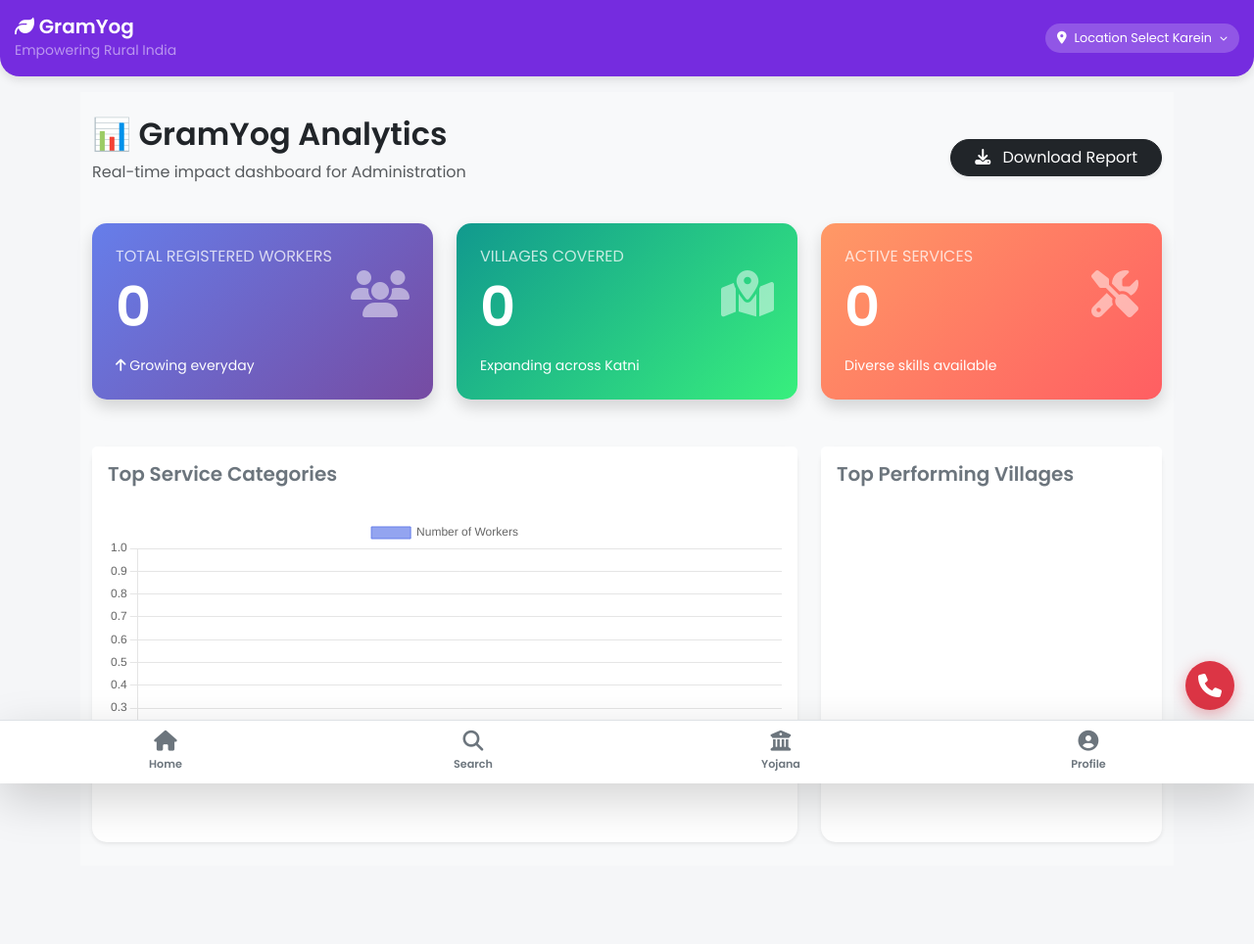
After one commit to viveksahu1408/GramYog, a Django app: page /dashboard/admin-dashboard/ in a window 1280 px wide. The commit adds this page. Shown: the whole page at 98% size. Run offline with Django 5.2, Linux system fonts and the light colour scheme; the visitor is signed in with stand-in values (Sample User, id 1); data that the repository does not hold is empty; some web fonts are replaced.

Commit message:
Fixed UI dashboard screen

```diff
--- a/GramYog/urls.py
+++ b/GramYog/urls.py
@@ -12,6 +12,8 @@ urlpatterns = [
 
     # Phir baki cheezen check karo (jaise Tractor category)
     path('', include('core.urls')),
+
+    path('dashboard/', include('dashboard.urls')),
 ]
 
 # Photo dikhane ke liye ye code bhi jod dena agar nahi joda to:
--- a/core/templates/core/home.html
+++ b/core/templates/core/home.html
@@ -30,7 +30,7 @@
 <div class="row g-3">
     {% for cat in categories %}
     <div class="col-4 col-md-3 text-center">
-        <a href="{% url 'service_list_by_category' cat.slug %}" class="text-decoration-none">
+        <a href="{% url 'service_list' cat.slug %}" class="text-decoration-none">
             <div class="card border-0 shadow-sm h-100 py-3" style="border-radius: 15px; transition: transform 0.2s;">
                 <div class="card-body p-2">
 
@@ -57,7 +57,8 @@
                             {% elif "Tent" in cat.name %}
                                 <i class="fas fa-campground fa-2x text-danger"></i>
                             {% else %}
-                                <i class="fas fa-briefcase fa-2x text-primary"></i> {% endif %}
+                                <i class="fas fa-briefcase fa-2x text-primary"></i>
+                            {% endif %}
                         </div>
                     {% endif %}
 
--- /dev/null
+++ b/dashboard/templates/dashboard/admin_dashboard.html
@@ -0,0 +1,136 @@
+{% extends 'core/base.html' %}
+
+{% block content %}
+<script src="https://cdn.jsdelivr.net/npm/chart.js"></script>
+
+<div class="container-fluid py-4" style="background-color: #f8f9fa;">
+
+    <div class="d-flex justify-content-between align-items-center mb-4">
+        <div>
+            <h2 class="fw-bold text-dark">📊 GramYog Analytics</h2>
+            <p class="text-muted">Real-time impact dashboard for Administration</p>
+        </div>
+        <a href="{% url 'download_report' %}" class="btn btn-dark rounded-pill px-4 shadow-sm">
+            <i class="fas fa-download me-2"></i> Download Report
+        </a>
+    </div>
+
+    <div class="row g-4 mb-5">
+        <div class="col-md-4">
+            <div class="card border-0 shadow text-white h-100" style="background: linear-gradient(135deg, #667eea 0%, #764ba2 100%); border-radius: 15px;">
+                <div class="card-body p-4">
+                    <div class="d-flex justify-content-between align-items-center">
+                        <div>
+                            <h6 class="text-uppercase mb-2 opacity-75">Total Registered Workers</h6>
+                            <h2 class="display-4 fw-bold mb-0">{{ total_providers }}</h2>
+                        </div>
+                        <i class="fas fa-users fa-3x opacity-50"></i>
+                    </div>
+                    <p class="mt-3 mb-0 small"><i class="fas fa-arrow-up"></i> Growing everyday</p>
+                </div>
+            </div>
+        </div>
+
+        <div class="col-md-4">
+            <div class="card border-0 shadow text-white h-100" style="background: linear-gradient(135deg, #11998e 0%, #38ef7d 100%); border-radius: 15px;">
+                <div class="card-body p-4">
+                    <div class="d-flex justify-content-between align-items-center">
+                        <div>
+                            <h6 class="text-uppercase mb-2 opacity-75">Villages Covered</h6>
+                            <h2 class="display-4 fw-bold mb-0">{{ total_villages }}</h2>
+                        </div>
+                        <i class="fas fa-map-marked-alt fa-3x opacity-50"></i>
+                    </div>
+                    <p class="mt-3 mb-0 small">Expanding across Katni</p>
+                </div>
+            </div>
+        </div>
+
+        <div class="col-md-4">
+            <div class="card border-0 shadow text-white h-100" style="background: linear-gradient(135deg, #ff9966 0%, #ff5e62 100%); border-radius: 15px;">
+                <div class="card-body p-4">
+                    <div class="d-flex justify-content-between align-items-center">
+                        <div>
+                            <h6 class="text-uppercase mb-2 opacity-75">Active Services</h6>
+                            <h2 class="display-4 fw-bold mb-0">{{ total_categories }}</h2>
+                        </div>
+                        <i class="fas fa-tools fa-3x opacity-50"></i>
+                    </div>
+                    <p class="mt-3 mb-0 small">Diverse skills available</p>
+                </div>
+            </div>
+        </div>
+    </div>
+
+    <div class="row g-4">
+        <div class="col-md-8">
+            <div class="card border-0 shadow-sm h-100" style="border-radius: 15px;">
+                <div class="card-header bg-white border-0 py-3">
+                    <h5 class="fw-bold m-0 text-secondary">Top Service Categories</h5>
+                </div>
+                <div class="card-body">
+                    <canvas id="categoryChart" height="120"></canvas>
+                </div>
+            </div>
+        </div>
+
+        <div class="col-md-4">
+            <div class="card border-0 shadow-sm h-100" style="border-radius: 15px;">
+                <div class="card-header bg-white border-0 py-3">
+                    <h5 class="fw-bold m-0 text-secondary">Top Performing Villages</h5>
+                </div>
+                <div class="card-body">
+                    <canvas id="villageChart" height="200"></canvas>
+                </div>
+            </div>
+        </div>
+    </div>
+</div>
+
+<script>
+    // 1. Category Chart
+    const ctx1 = document.getElementById('categoryChart').getContext('2d');
+    new Chart(ctx1, {
+        type: 'bar',
+        data: {
+            labels: {{ cat_labels|safe }}, // Backend se Data
+            datasets: [{
+                label: 'Number of Workers',
+                data: {{ cat_counts|safe }}, // Backend se Data
+                backgroundColor: 'rgba(102, 126, 234, 0.7)',
+                borderColor: 'rgba(102, 126, 234, 1)',
+                borderWidth: 1,
+                borderRadius: 5
+            }]
+        },
+        options: {
+            responsive: true,
+            scales: {
+                y: { beginAtZero: true }
+            }
+        }
+    });
+
+    // 2. Village Chart
+    const ctx2 = document.getElementById('villageChart').getContext('2d');
+    new Chart(ctx2, {
+        type: 'doughnut',
+        data: {
+            labels: {{ vil_labels|safe }}, // Backend se Data
+            datasets: [{
+                data: {{ vil_counts|safe }}, // Backend se Data
+                backgroundColor: [
+                    '#FF6384', '#36A2EB', '#FFCE56', '#4BC0C0', '#9966FF'
+                ],
+                hoverOffset: 4
+            }]
+        },
+        options: {
+            responsive: true,
+            plugins: {
+                legend: { position: 'bottom' }
+            }
+        }
+    });
+</script>
+{% endblock %}
--- /dev/null
+++ b/dashboard/urls.py
@@ -0,0 +1,10 @@
+from django.urls import path
+from . import views
+
+urlpatterns = [
+    # Dashboard Link
+    path('admin-dashboard/', views.admin_dashboard, name='dashboard'),
+
+    # Download Link
+    path('download-report/', views.download_report, name='download_report'),
+]
--- a/dashboard/views.py
+++ b/dashboard/views.py
@@ -1,3 +1,55 @@
 from django.shortcuts import render
+from django.contrib.admin.views.decorators import staff_member_required
+from django.db.models import Count
+from services.models import ServiceProvider, Category
+from locations.models import Village
+import csv
+from django.http import HttpResponse
 
-# Create your views here.
+@staff_member_required
+def admin_dashboard(request):
+    # 1. Top Cards Data (Counters)
+    total_providers = ServiceProvider.objects.count()
+    total_villages = Village.objects.count()
+    total_categories = Category.objects.count()
+
+    # 2. Category Chart Data (Bar Chart)
+    # Database se nikalenge ki kis category mein kitne log hain
+    cat_data = ServiceProvider.objects.values('category__name').annotate(count=Count('id')).order_by('-count')
+
+    # Python Lists banayenge jo JavaScript mein jayenge
+    cat_labels = [item['category__name'] for item in cat_data]
+    cat_counts = [item['count'] for item in cat_data]
+
+    # 3. Village Chart Data (Doughnut Chart)
+    # Top 5 villages jahan sabse zyada log jude hain
+    vil_data = ServiceProvider.objects.values('village__name').annotate(count=Count('id')).order_by('-count')[:5]
+
+    vil_labels = [item['village__name'] for item in vil_data]
+    vil_counts = [item['count'] for item in vil_data]
+
+    context = {
+        'total_providers': total_providers,
+        'total_villages': total_villages,
+        'total_categories': total_categories,
+        'cat_labels': cat_labels,
+        'cat_counts': cat_counts,
+        'vil_labels': vil_labels,
+        'vil_counts': vil_counts,
+    }
+    return render(request, 'dashboard/admin_dashboard.html', context)
+
+# --- Download Report Function (Ye wahi rahega) ---
+@staff_member_required
+def download_report(request):
+    response = HttpResponse(content_type='text/csv')
+    response['Content-Disposition'] = 'attachment; filename="GramYog_Report.csv"'
+
+    writer = csv.writer(response)
+    writer.writerow(['ID', 'Name', 'Phone', 'Category', 'Village', 'District'])
+
+    providers = ServiceProvider.objects.all().select_related('category', 'village', 'district', 'user')
+    for p in providers:
+        writer.writerow([p.id, p.full_name, p.user.username, p.category.name, p.village.name, p.district.name])
+
+    return response
```
